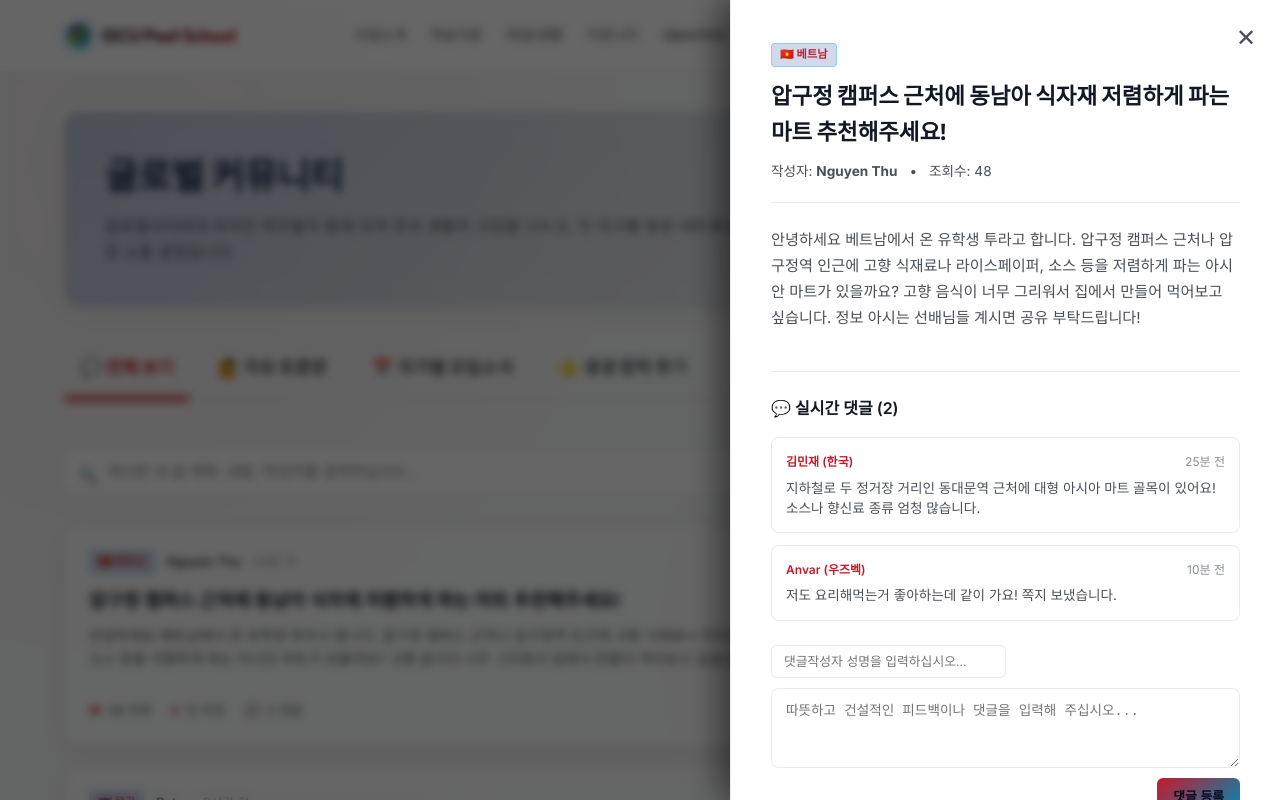
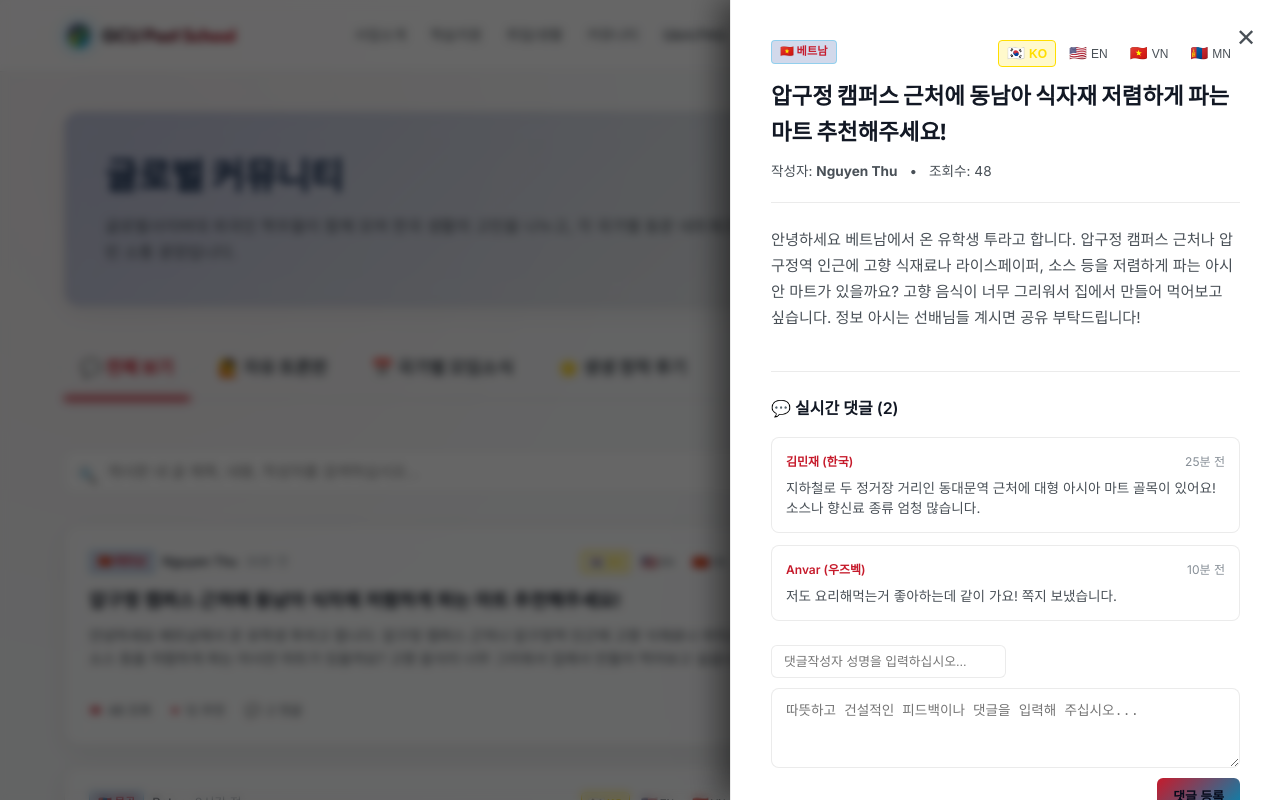
Before and after one commit to sassii75-spec/cu-global-bridge, a Next.js app: page /community in a window 1280 px wide. Both pictures are taken after a click on the element 437 px from the left and 635 px from the top of the page. Shown: the top 800 px of the page. Built offline with nearby package versions, Linux system fonts and the light colour scheme.

Commit message:
feat: add individual post translation selectors and drawer syncing

```diff
--- a/src/app/community/page.tsx
+++ b/src/app/community/page.tsx
@@ -317,6 +317,20 @@ export default function CommunityPage() {
   const [searchTerm, setSearchTerm] = useState("");
   const [selectedPost, setSelectedPost] = useState<any | null>(null);
 
+  // Card translation language state (ko, en, vn, mn)
+  const [cardLangs, setCardLangs] = useState<Record<number, "ko" | "en" | "vn" | "mn">>({});
+
+  const getCardLang = (postId: number): "ko" | "en" | "vn" | "mn" => {
+    const cardLang = cardLangs[postId];
+    if (cardLang) return cardLang;
+    if (lang === "ko" || lang === "en" || lang === "vn" || lang === "mn") {
+      return lang;
+    }
+    return "ko";
+  };
+
+  const selectedPostLang = selectedPost ? getCardLang(selectedPost.id) : ((lang === "ko" || lang === "en" || lang === "vn" || lang === "mn") ? lang : "ko");
+
   // Custom comment states to simulate database insertion reactively
   const [dynamicPosts, setDynamicPosts] = useState<any[]>(MOCK_POSTS);
   const [commentText, setCommentText] = useState("");
@@ -455,9 +469,10 @@ export default function CommunityPage() {
           <div style={{ display: "flex", flexDirection: "column", gap: "20px" }}>
             {filteredPosts.length > 0 ? (
               filteredPosts.map(post => {
-                const postTitle = post.title[lang as "ko" | "en" | "vn" | "mn"] || post.title.ko;
-                const postBody = post.body[lang as "ko" | "en" | "vn" | "mn"] || post.body.ko;
-                const postTime = typeof post.time === "string" ? post.time : (post.time[lang as "ko" | "en" | "vn" | "mn"] || post.time.ko);
+                const postLang = getCardLang(post.id);
+                const postTitle = post.title[postLang] || post.title.ko;
+                const postBody = post.body[postLang] || post.body.ko;
+                const postTime = typeof post.time === "string" ? post.time : (post.time[postLang] || post.time.ko);
 
                 return (
                   <div
@@ -465,10 +480,46 @@ export default function CommunityPage() {
                     onClick={() => handleOpenPost(post)}
                     className="post-card glass-panel"
                   >
-                    <div className="post-header">
-                      <span className="post-country-badge">{post.country}</span>
-                      <span className="post-author">{post.author}</span>
-                      <span className="post-time">{postTime}</span>
+                    <div className="post-header" style={{ display: "flex", justifyContent: "space-between", alignItems: "center" }}>
+                      <div style={{ display: "flex", alignItems: "center", gap: "8px" }}>
+                        <span className="post-country-badge">{post.country}</span>
+                        <span className="post-author">{post.author}</span>
+                        <span className="post-time">{postTime}</span>
+                      </div>
+
+                      {/* Card translation selector */}
+                      <div className="card-translate-selector" style={{ display: "flex", gap: "4px" }} onClick={(e) => e.stopPropagation()}>
+                        {(["ko", "en", "vn", "mn"] as const).map((l) => {
+                          const flags = { ko: "🇰🇷", en: "🇺🇸", vn: "🇻🇳", mn: "🇲🇳" };
+                          const isActive = postLang === l;
+                          return (
+                            <button
+                              key={l}
+                              onClick={() => {
+                                setCardLangs(prev => ({ ...prev, [post.id]: l }));
+                              }}
+                              style={{
+                                background: isActive ? "rgba(255, 222, 0, 0.2)" : "rgba(255, 255, 255, 0.05)",
+                                border: isActive ? "1px solid var(--accent-color, #ffde00)" : "1px solid rgba(255, 255, 255, 0.1)",
+                                borderRadius: "4px",
+                                padding: "2px 6px",
+                                fontSize: "0.85rem",
+                                cursor: "pointer",
+                                display: "flex",
+                                alignItems: "center",
+                                gap: "2px",
+                                transition: "all 0.2s ease"
+                              }}
+                              title={l.toUpperCase()}
+                            >
+                              <span>{flags[l]}</span>
+                              <span style={{ fontSize: "0.65rem", fontWeight: isActive ? "bold" : "normal", color: isActive ? "#ffde00" : "var(--text-secondary)" }}>
+                                {l.toUpperCase()}
+                              </span>
+                            </button>
+                          );
+                        })}
+                      </div>
                     </div>
                     <h3 className="post-title">{postTitle}</h3>
                     <p className="post-body-preview">{postBody}</p>
@@ -552,8 +603,44 @@ export default function CommunityPage() {
 
             {/* Post Details */}
             <div className="drawer-post-header">
-              <span className="post-country-badge" style={{ marginBottom: "12px", display: "inline-block" }}>{selectedPost.country}</span>
-              <h2 className="drawer-post-title">{selectedPost.title[lang as "ko" | "en" | "vn" | "mn"] || selectedPost.title.ko}</h2>
+              <div style={{ display: "flex", justifyContent: "space-between", alignItems: "flex-start", marginBottom: "12px" }}>
+                <span className="post-country-badge" style={{ marginBottom: 0 }}>{selectedPost.country}</span>
+
+                {/* Translator buttons inside drawer */}
+                <div className="drawer-translate-selector" style={{ display: "flex", gap: "4px" }}>
+                  {(["ko", "en", "vn", "mn"] as const).map((l) => {
+                    const flags = { ko: "🇰🇷", en: "🇺🇸", vn: "🇻🇳", mn: "🇲🇳" };
+                    const isActive = selectedPostLang === l;
+                    return (
+                      <button
+                        key={l}
+                        onClick={() => {
+                          setCardLangs(prev => ({ ...prev, [selectedPost.id]: l }));
+                        }}
+                        style={{
+                          background: isActive ? "rgba(255, 222, 0, 0.2)" : "rgba(255, 255, 255, 0.05)",
+                          border: isActive ? "1px solid var(--accent-color, #ffde00)" : "1px solid rgba(255, 255, 255, 0.1)",
+                          borderRadius: "4px",
+                          padding: "4px 8px",
+                          fontSize: "0.9rem",
+                          cursor: "pointer",
+                          display: "flex",
+                          alignItems: "center",
+                          gap: "4px",
+                          transition: "all 0.2s ease"
+                        }}
+                        title={l.toUpperCase()}
+                      >
+                        <span>{flags[l]}</span>
+                        <span style={{ fontSize: "0.75rem", fontWeight: isActive ? "bold" : "normal", color: isActive ? "#ffde00" : "var(--text-secondary)" }}>
+                          {l.toUpperCase()}
+                        </span>
+                      </button>
+                    );
+                  })}
+                </div>
+              </div>
+              <h2 className="drawer-post-title">{selectedPost.title[selectedPostLang] || selectedPost.title.ko}</h2>
               <div style={{ fontSize: "0.85rem", color: "var(--text-secondary)", display: "flex", gap: "12px" }}>
                 <span>{tComm.authorLabel}: <strong>{selectedPost.author}</strong></span>
                 <span>•</span>
@@ -562,7 +649,7 @@ export default function CommunityPage() {
             </div>
 
             <div className="drawer-post-body">
-              {(selectedPost.body[lang as "ko" | "en" | "vn" | "mn"] || selectedPost.body.ko).split("\n").map((para: string, i: number) => (
+              {(selectedPost.body[selectedPostLang] || selectedPost.body.ko).split("\n").map((para: string, i: number) => (
                 <p key={i} style={{ marginBottom: "16px" }}>{para}</p>
               ))}
             </div>
@@ -573,8 +660,8 @@ export default function CommunityPage() {
 
               <div className="comments-list">
                 {selectedPost.comments.map((comment: any) => {
-                  const commentText = typeof comment.text === "string" ? comment.text : (comment.text[lang as "ko" | "en" | "vn" | "mn"] || comment.text.ko);
-                  const commentTime = typeof comment.time === "string" ? comment.time : (comment.time[lang as "ko" | "en" | "vn" | "mn"] || comment.time.ko);
+                  const commentText = typeof comment.text === "string" ? comment.text : (comment.text[selectedPostLang] || comment.text.ko);
+                  const commentTime = typeof comment.time === "string" ? comment.time : (comment.time[selectedPostLang] || comment.time.ko);
 
                   return (
                     <div key={comment.id} className="comment-item">
```
